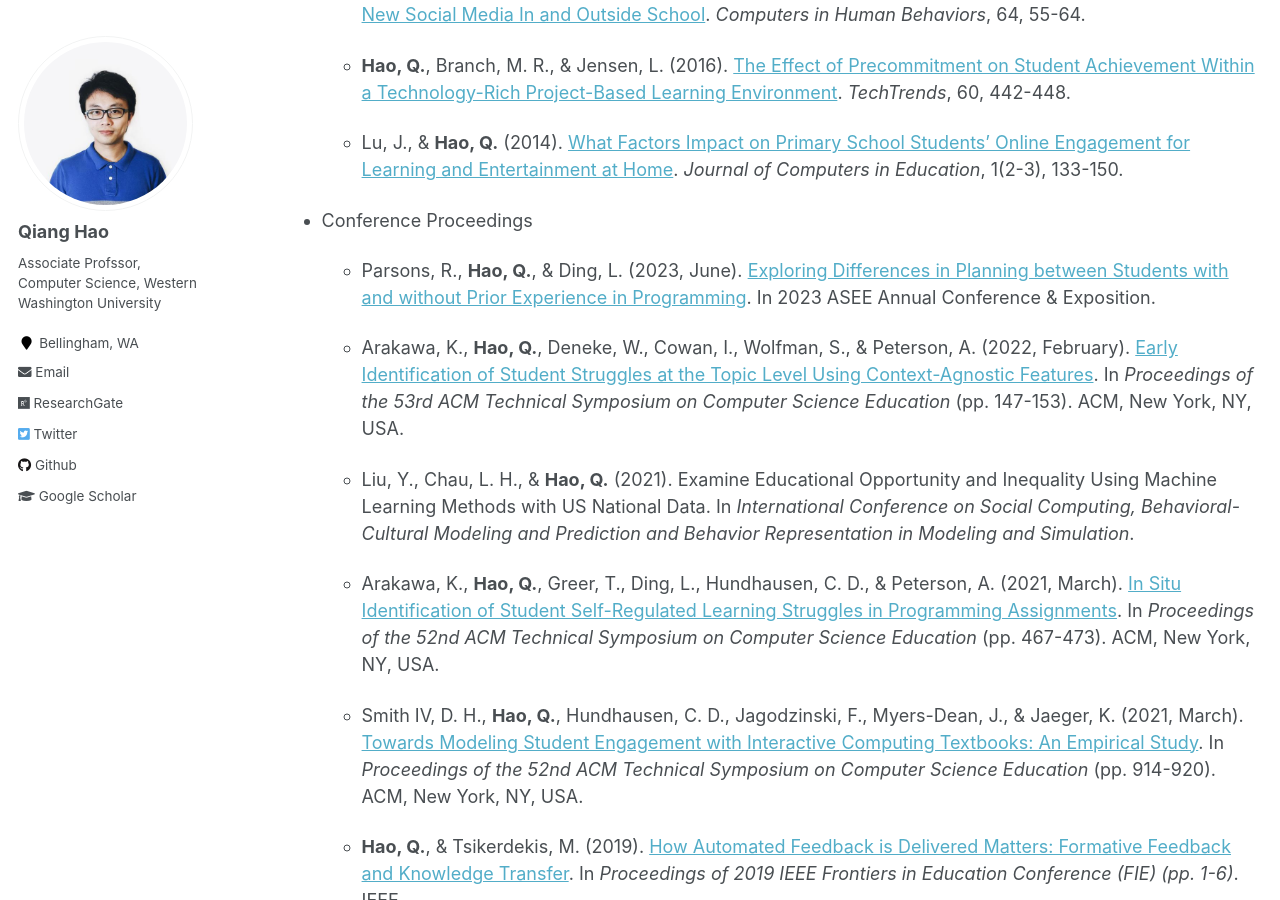
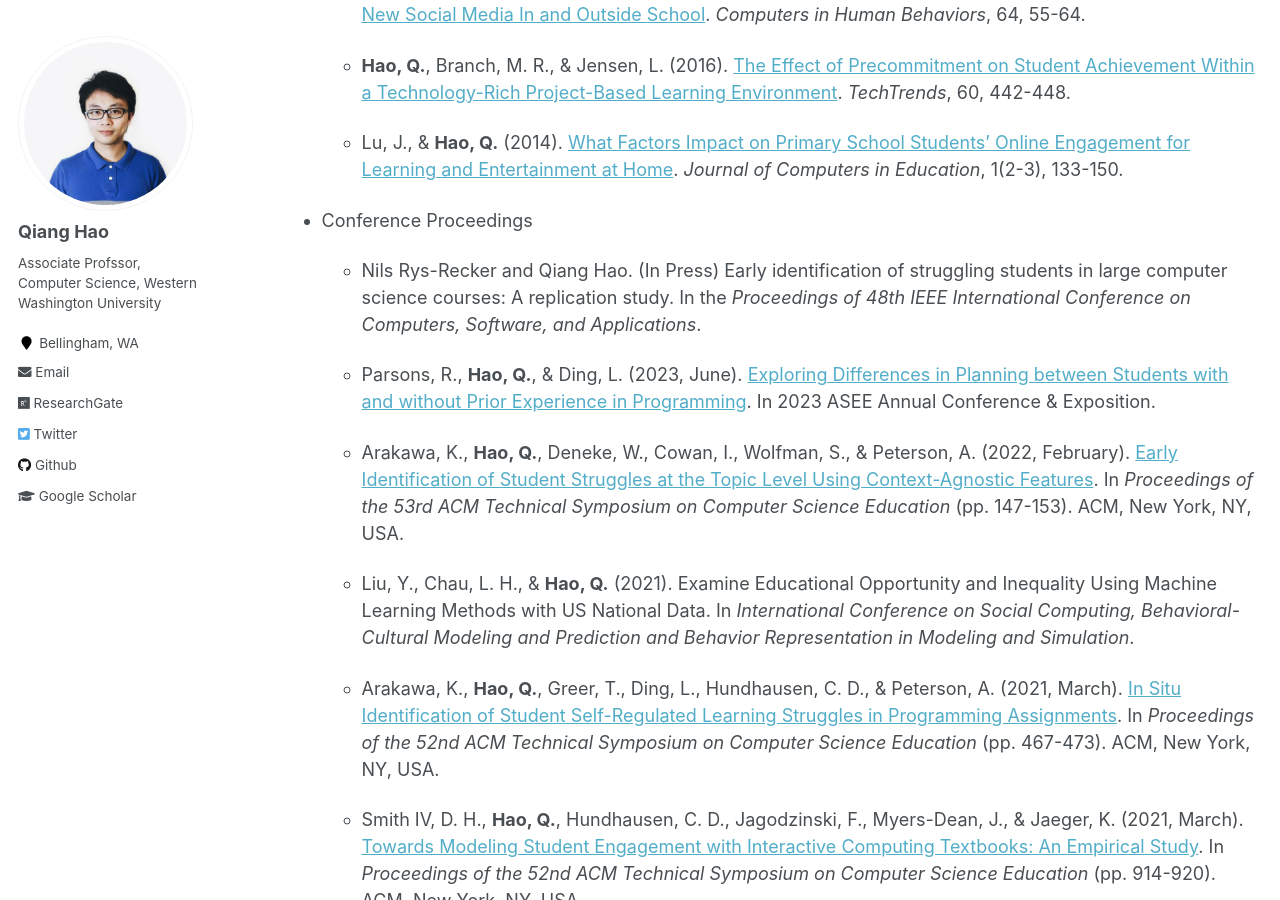
Before and after one commit to Neo-Hao/neo-hao.github.io, a Jekyll site: the page built from _pages/cv.md, in a window 1280 px wide and 900 px high, scrolled down 1101 px. Built offline with Jekyll 4.4.1, drawn with Linux system fonts in a browser that asks for light colours.

Commit message:
update paper

```diff
--- a/_pages/cv.md
+++ b/_pages/cv.md
@@ -39,6 +39,8 @@ Publications
   * Lu, J., & **Hao, Q.** (2014). [What Factors Impact on Primary School Students’ Online Engagement for Learning and Entertainment at Home](https://qhao.info/downloads/journal-of-computer-in-education.pdf). *Journal of Computers in Education*, 1(2-3), 133-150.
 
 * Conference Proceedings
+
+  * Nils Rys-Recker and Qiang Hao. (In Press) Early identification of struggling students in large computer science courses: A replication study. In the *Proceedings of 48th IEEE International Conference on Computers, Software, and Applications*.
 
   * Parsons, R.,  **Hao, Q.**, & Ding, L. (2023, June). [Exploring Differences in Planning between Students with and without Prior Experience in Programming](https://qhao.info/downloads/asee-2023.pdf). In 2023 ASEE Annual Conference & Exposition.
 
```
